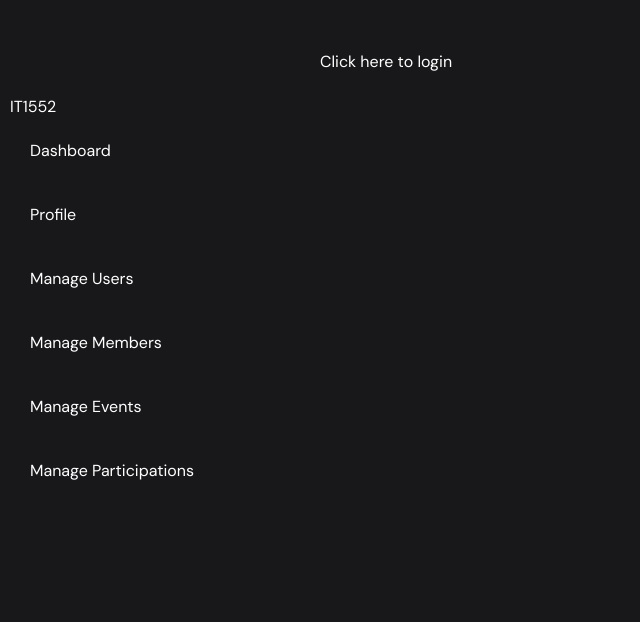
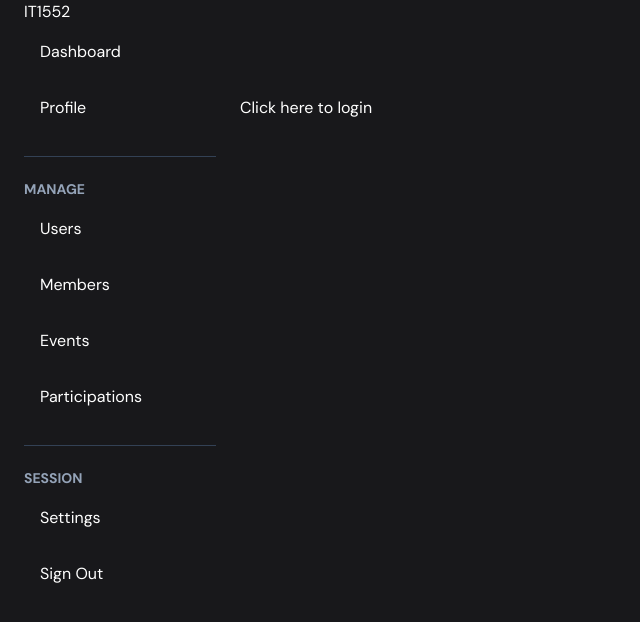
Before and after one commit to taronaeo/IT1552-Assignment, a React (Vite) app: page / in a window 1280 px wide. Shown: the top 622 px of the page, without its empty margins (0-640 px from the left). Built offline with nearby package versions, Linux system fonts and the light colour scheme; no server answers.

Commit message:
refactor: Layout

```diff
--- /dev/null
+++ b/src/components/Header.tsx
@@ -0,0 +1,40 @@
+import React from 'react';
+
+import { signOut } from '../services';
+import { useAuthState } from '../stores/auth';
+
+type HeaderProps = {
+  className: string;
+};
+
+const Header: React.FC<HeaderProps> = (props) => {
+  const user = useAuthState((state) => state.user);
+
+  if (!user) return null;
+
+  return (
+    <header {...props}>
+      <div className="w-full max-w-7xl flex flex-col">
+        <div className="flex justify-between items-center">
+          <h1 className="flex gap-4 items-center text-4xl font-medium">
+            <img
+              src={user?.photoURL as string}
+              className="w-16 h-16 border-2 border-white/50 rounded-full"
+              alt="Profile Picture"
+            />
+
+            {user?.displayName}
+          </h1>
+
+          <button
+            className="px-6 py-2 border-2 rounded-full hover:bg-sky-600/25"
+            onClick={signOut}>
+            Sign Out
+          </button>
+        </div>
+      </div>
+    </header>
+  );
+};
+
+export { Header };
--- a/src/components/Layout.css
+++ b/src/components/Layout.css
@@ -1,11 +1,10 @@
 .grid-container {
   display: grid;
-  grid-template-columns: 20em 1fr;
-  grid-template-rows: 50px 1fr 50px;
+  grid-template-columns: 15em 1fr;
+  grid-template-rows: 6em 1fr;
   grid-template-areas:
     'sidenav header'
-    'sidenav main'
-    'sidenav footer';
+    'sidenav main';
   height: 100vh;
 }
 
@@ -14,27 +13,9 @@
 }
 
 .sidenav {
-  display: flex;
-  flex-direction: column;
   grid-area: sidenav;
-}
-
-.sidenav-list {
-  padding: 10px;
-  margin-top: 85px;
-  list-style-type: none;
-}
-
-.sidenav-list-item {
-  @apply hover:rounded-lg hover:bg-red-500/60;
-  cursor: pointer;
-  padding: 20px;
 }
 
 .main {
   grid-area: main;
 }
-
-.footer {
-  grid-area: footer;
-}
--- a/src/components/Layout.tsx
+++ b/src/components/Layout.tsx
@@ -1,4 +1,6 @@
 import React from 'react';
+import { Header } from './Header';
+import { Sidenav } from './Sidenav';
 
 import './Layout.css';
 
@@ -6,26 +8,15 @@ type LayoutProps = {
   children: React.ReactNode;
 };
 
-const Layout: React.FC<LayoutProps> = ({ children }) => (
-  <div className="grid-container text-white bg-zinc-900">
-    <header className="header"></header>
+const Layout: React.FC<LayoutProps> = ({ children }) => {
+  return (
+    <div className="grid-container">
+      <Header className="pt-8 header" />
+      <Sidenav className="flex flex-col sidenav" />
 
-    <aside className="sidenav">
-      <ul className="sidenav-list">
-        <li className="sidenav-list-header">IT1552</li>
-        <li className="sidenav-list-item">Dashboard</li>
-        <li className="sidenav-list-item">Profile</li>
-        <li className="sidenav-list-item">Manage Users</li>
-        <li className="sidenav-list-item">Manage Members</li>
-        <li className="sidenav-list-item">Manage Events</li>
-        <li className="sidenav-list-item">Manage Participations</li>
-      </ul>
-    </aside>
-
-    <main className="main">{children}</main>
-
-    <footer className="footer"></footer>
-  </div>
-);
+      <main className="main">{children}</main>
+    </div>
+  );
+};
 
 export { Layout };
--- /dev/null
+++ b/src/components/Sidenav.tsx
@@ -0,0 +1,57 @@
+import React from 'react';
+
+type SidenavProps = {
+  className: string;
+};
+
+const Sidenav: React.FC<SidenavProps> = (props) => (
+  <aside {...props}>
+    <div className="px-6 mb-4">
+      <ul>
+        <li className="sidenav-list-header">IT1552</li>
+        <li className="px-4 py-4 hover:rounded-lg hover:bg-sky-600/25">
+          Dashboard
+        </li>
+        <li className="px-4 py-4 hover:rounded-lg hover:bg-sky-600/25">
+          Profile
+        </li>
+      </ul>
+
+      <hr className="my-5 border-1 border-slate-700" />
+
+      <span className="text-sm text-slate-400 font-bold uppercase">Manage</span>
+
+      <ul>
+        <li className="px-4 py-4 hover:rounded-lg hover:bg-sky-600/25">
+          Users
+        </li>
+        <li className="px-4 py-4 hover:rounded-lg hover:bg-sky-600/25">
+          Members
+        </li>
+        <li className="px-4 py-4 hover:rounded-lg hover:bg-sky-600/25">
+          Events
+        </li>
+        <li className="px-4 py-4 hover:rounded-lg hover:bg-sky-600/25">
+          Participations
+        </li>
+      </ul>
+
+      <hr className="my-5 border-1 border-slate-700" />
+
+      <span className="text-sm text-slate-400 font-bold uppercase">
+        Session
+      </span>
+
+      <ul>
+        <li className="px-4 py-4 hover:rounded-lg hover:bg-sky-600/25">
+          Settings
+        </li>
+        <li className="px-4 py-4 hover:rounded-lg hover:bg-sky-600/25">
+          Sign Out
+        </li>
+      </ul>
+    </div>
+  </aside>
+);
+
+export { Sidenav };
--- a/src/index.css
+++ b/src/index.css
@@ -7,3 +7,7 @@
 * {
   font-family: 'DM Sans', sans-serif;
 }
+
+body {
+  @apply text-white bg-zinc-900;
+}
--- a/src/pages/Dashboard.tsx
+++ b/src/pages/Dashboard.tsx
@@ -1,36 +1,7 @@
 import React from 'react';
 
-import { signOut } from '../services';
-import { useAuthState } from '../stores/auth';
-
 const Dashboard: React.FC = () => {
-  const user = useAuthState((state) => state.user);
-
-  return (
-    <div className="w-full max-w-7xl flex flex-col">
-      <div className="w-full flex flex-col">
-        <div className="flex gap-4 justify-between items-center">
-          <h1 className="flex gap-4 items-center text-4xl font-medium">
-            <img
-              src={user?.photoURL as string}
-              alt="Profile Picture"
-              className="w-16 h-16 border-2 rounded-full"
-            />
-
-            {user?.displayName}
-          </h1>
-
-          <div className="flex flex-row gap-6 justify-between items-center">
-            <button
-              className="px-6 py-2 border-2 rounded-full"
-              onClick={signOut}>
-              Sign Out
-            </button>
-          </div>
-        </div>
-      </div>
-    </div>
-  );
+  return null;
 };
 
 export { Dashboard };
```
